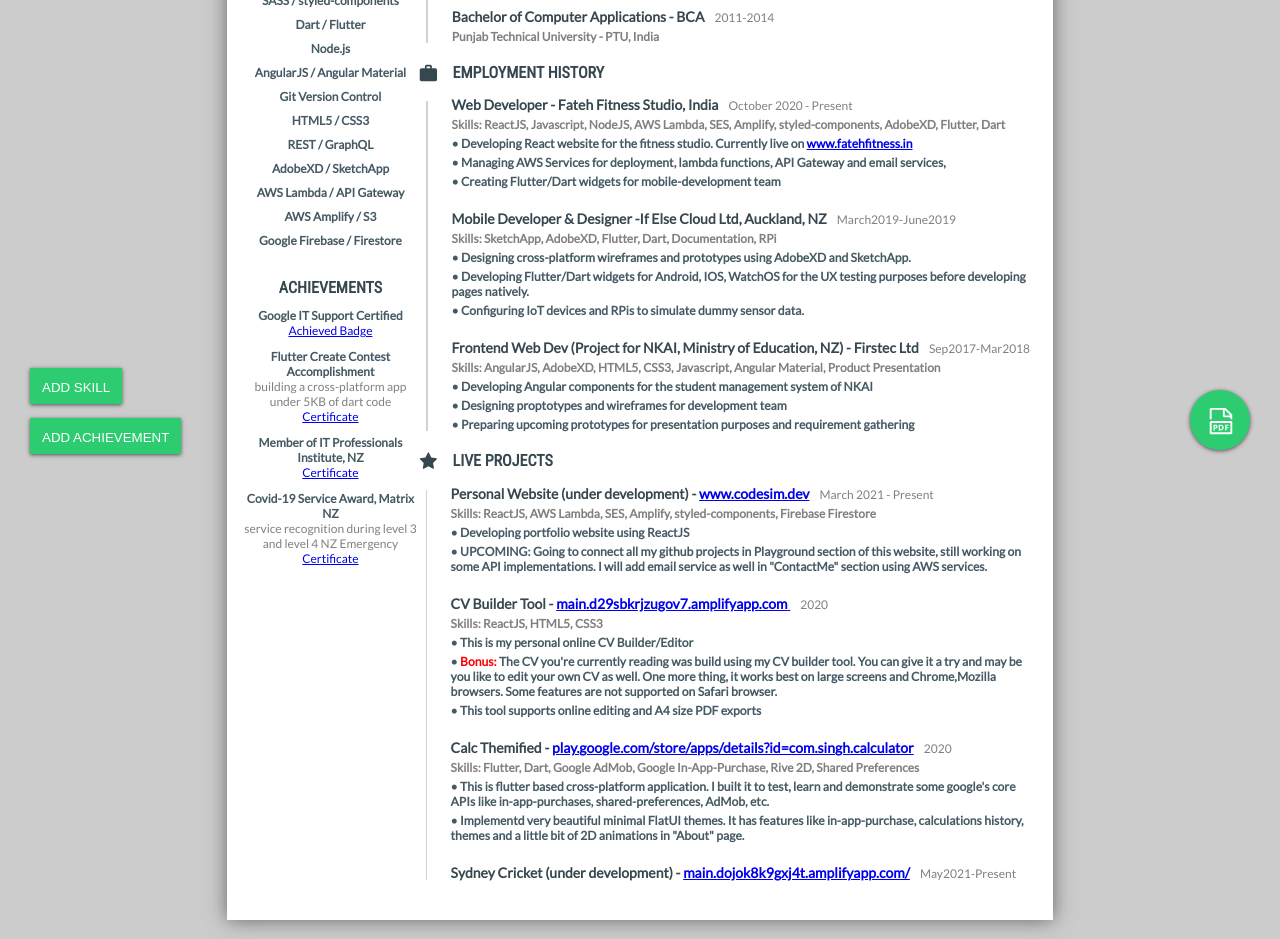
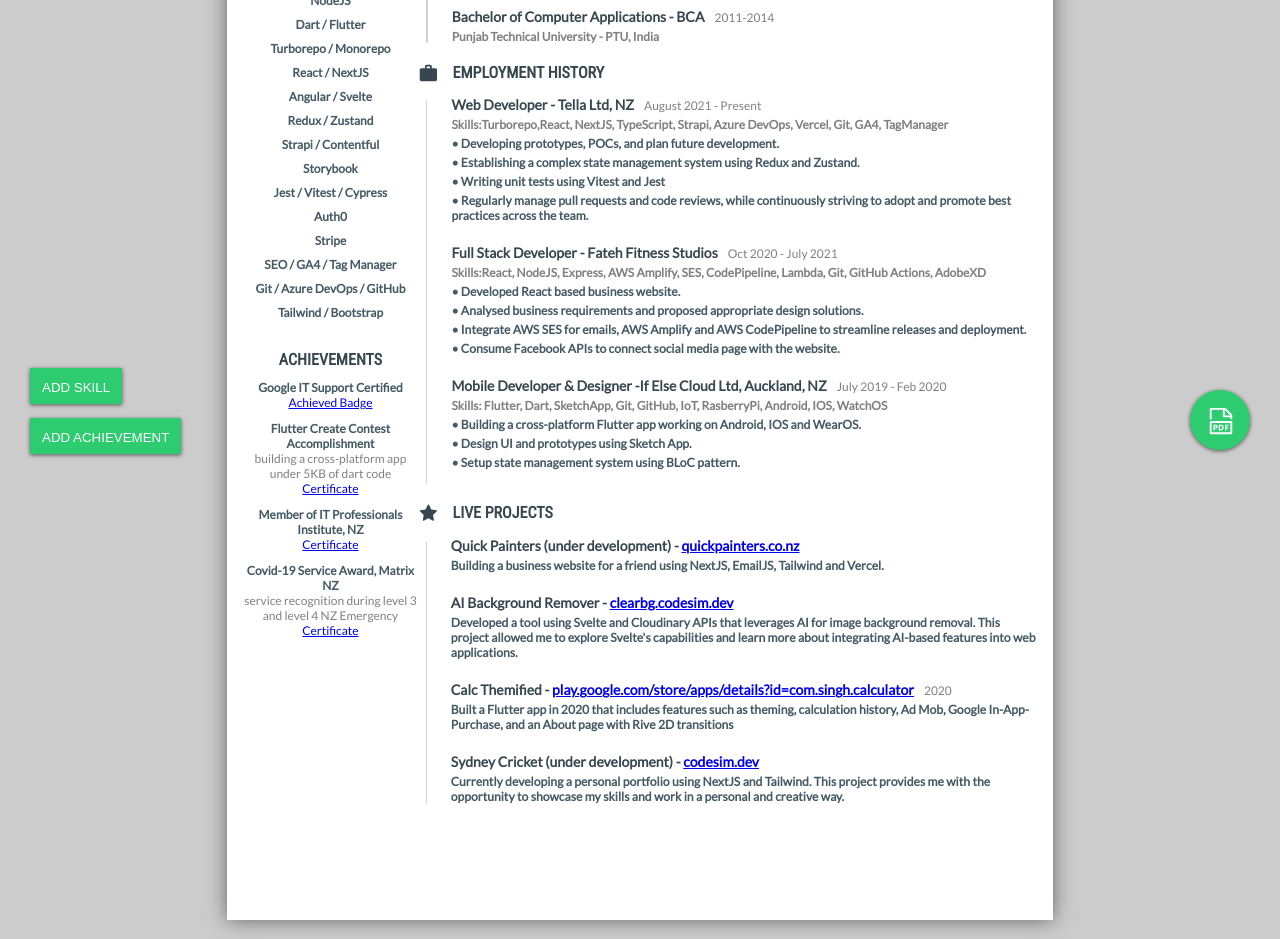
Before and after one commit to SimranDev/cv-builder, a React (Create React App) app: page / in a window 1280 px wide. Shown: the part 320-1259 px from the top of the page. Built offline with nearby package versions, Linux system fonts and the light colour scheme.

Commit message:
updated history component

```diff
--- a/package.json
+++ b/package.json
@@ -19,8 +19,8 @@
     "web-vitals": "^1.1.1"
   },
   "scripts": {
-    "start": "react-scripts start",
-    "build": "react-scripts build",
+    "start": "react-scripts --openssl-legacy-provider start",
+    "build": "react-scripts --openssl-legacy-provider build",
     "test": "react-scripts test",
     "eject": "react-scripts eject"
   },
--- a/src/Page.js
+++ b/src/Page.js
@@ -53,7 +53,7 @@
             <ContactItem>
               <MdLocalPhone />
               <h5 contentEditable="true" suppressContentEditableWarning={true}>
-                0226497917
+                022XXXXXXXX
               </h5>
             </ContactItem>
             <ContactItem>
@@ -90,19 +90,19 @@
                   contentEditable="true"
                   suppressContentEditableWarning={true}
                 >
-                  JavaScript
+                  HTML/CSS
                 </Skill>
                 <Skill
                   contentEditable="true"
                   suppressContentEditableWarning={true}
                 >
-                  React / Redux
+                  JavaScript / TypeScript
                 </Skill>
                 <Skill
                   contentEditable="true"
                   suppressContentEditableWarning={true}
                 >
-                  SASS / styled-components
+                  NodeJS
                 </Skill>
                 <Skill
                   contentEditable="true"
@@ -114,55 +114,73 @@
                   contentEditable="true"
                   suppressContentEditableWarning={true}
                 >
-                  Node.js
+                  Turborepo / Monorepo
                 </Skill>
                 <Skill
                   contentEditable="true"
                   suppressContentEditableWarning={true}
                 >
-                  AngularJS / Angular Material
+                  React / NextJS
                 </Skill>
                 <Skill
                   contentEditable="true"
                   suppressContentEditableWarning={true}
                 >
-                  Git Version Control
+                  Angular / Svelte
                 </Skill>
                 <Skill
                   contentEditable="true"
                   suppressContentEditableWarning={true}
                 >
-                  HTML5 / CSS3
+                  Redux / Zustand
                 </Skill>
                 <Skill
                   contentEditable="true"
                   suppressContentEditableWarning={true}
                 >
-                  REST / GraphQL
+                  Strapi / Contentful
                 </Skill>
                 <Skill
                   contentEditable="true"
                   suppressContentEditableWarning={true}
                 >
-                  AdobeXD / SketchApp
+                  Storybook
                 </Skill>
                 <Skill
                   contentEditable="true"
                   suppressContentEditableWarning={true}
                 >
-                  AWS Lambda / API Gateway
+                  Jest / Vitest / Cypress
                 </Skill>
                 <Skill
                   contentEditable="true"
                   suppressContentEditableWarning={true}
                 >
-                  AWS Amplify / S3
+                  Auth0
                 </Skill>
                 <Skill
                   contentEditable="true"
                   suppressContentEditableWarning={true}
                 >
-                  Google Firebase / Firestore
+                  Stripe
+                </Skill>
+                <Skill
+                  contentEditable="true"
+                  suppressContentEditableWarning={true}
+                >
+                  SEO / GA4 / Tag Manager
+                </Skill>
+                <Skill
+                  contentEditable="true"
+                  suppressContentEditableWarning={true}
+                >
+                  Git / Azure DevOps / GitHub
+                </Skill>
+                <Skill
+                  contentEditable="true"
+                  suppressContentEditableWarning={true}
+                >
+                  Tailwind / Bootstrap
                 </Skill>
                 {this.state.users}
 
@@ -270,7 +288,7 @@
                       suppressContentEditableWarning={true}
                     >
                       Specialization in Software Development - Level 7
-                      <span>2015-2016</span>
+                      <span>2016-2017</span>
                     </TitleRightDiv>
                     <ContentRightDiv
                       contentEditable="true"
@@ -308,45 +326,92 @@
                 </HeadSection>
 
                 <BodySection>
-                  <Divider></Divider>
+                  <Divider />
                   <Details>
                     <TitleRightDiv
                       contentEditable="true"
                       suppressContentEditableWarning={true}
                     >
-                      Web Developer - Fateh Fitness Studio, India
-                      <span>October 2020 - Present</span>
+                      Web Developer - Tella Ltd, NZ
+                      <span>August 2021 - Present</span>
                     </TitleRightDiv>
                     <ContentRightDiv
                       contentEditable="true"
                       suppressContentEditableWarning={true}
                     >
-                      Skills: ReactJS, Javascript, NodeJS, AWS Lambda, SES,
-                      Amplify, styled-components, AdobeXD, Flutter, Dart
+                      Skills:Turborepo,React, NextJS, TypeScript, Strapi, Azure
+                      DevOps, Vercel, Git, GA4, TagManager
                     </ContentRightDiv>
                     <JobTasks
                       contentEditable="true"
                       suppressContentEditableWarning={true}
                     >
-                      • Developing React website for the fitness studio.
-                      Currently live on{" "}
-                      <a href="https://www.fatehfitness.in/" rel="noreferrer">
-                        www.fatehfitness.in
-                      </a>
+                      • Developing prototypes, POCs, and plan future
+                      development.
                     </JobTasks>
                     <JobTasks
                       contentEditable="true"
                       suppressContentEditableWarning={true}
                     >
-                      • Managing AWS Services for deployment, lambda functions,
-                      API Gateway and email services,
+                      • Establishing a complex state management system using
+                      Redux and Zustand.
                     </JobTasks>
                     <JobTasks
                       contentEditable="true"
                       suppressContentEditableWarning={true}
                     >
-                      • Creating Flutter/Dart widgets for mobile-development
-                      team
+                      • Writing unit tests using Vitest and Jest
+                    </JobTasks>
+                    <JobTasks
+                      contentEditable="true"
+                      suppressContentEditableWarning={true}
+                    >
+                      • Regularly manage pull requests and code reviews, while
+                      continuously striving to adopt and promote best practices
+                      across the team.
+                    </JobTasks>
+
+                    <HeightSpacer />
+                    <TitleRightDiv
+                      contentEditable="true"
+                      suppressContentEditableWarning={true}
+                    >
+                      Full Stack Developer - Fateh Fitness Studios
+                      <span>Oct 2020 - July 2021</span>
+                    </TitleRightDiv>
+                    <ContentRightDiv
+                      contentEditable="true"
+                      suppressContentEditableWarning={true}
+                    >
+                      Skills:React, NodeJS, Express, AWS Amplify, SES,
+                      CodePipeline, Lambda, Git, GitHub Actions, AdobeXD
+                    </ContentRightDiv>
+                    <JobTasks
+                      contentEditable="true"
+                      suppressContentEditableWarning={true}
+                    >
+                      • Developed React based business website.
+                    </JobTasks>
+                    <JobTasks
+                      contentEditable="true"
+                      suppressContentEditableWarning={true}
+                    >
+                      • Analysed business requirements and proposed appropriate
+                      design solutions.
+                    </JobTasks>
+                    <JobTasks
+                      contentEditable="true"
+                      suppressContentEditableWarning={true}
+                    >
+                      • Integrate AWS SES for emails, AWS Amplify and AWS
+                      CodePipeline to streamline releases and deployment.
+                    </JobTasks>
+                    <JobTasks
+                      contentEditable="true"
+                      suppressContentEditableWarning={true}
+                    >
+                      • Consume Facebook APIs to connect social media page with
+                      the website.
                     </JobTasks>
 
                     <HeightSpacer />
@@ -357,75 +422,35 @@
                     >
                       Mobile Developer & Designer -If Else Cloud Ltd, Auckland,
                       NZ
-                      <span>March2019-June2019</span>
+                      <span>July 2019 - Feb 2020</span>
                     </TitleRightDiv>
                     <ContentRightDiv
                       contentEditable="true"
                       suppressContentEditableWarning={true}
                     >
-                      Skills: SketchApp, AdobeXD, Flutter, Dart, Documentation,
-                      RPi
+                      Skills: Flutter, Dart, SketchApp, Git, GitHub, IoT,
+                      RasberryPi, Android, IOS, WatchOS
                     </ContentRightDiv>
                     <JobTasks
                       contentEditable="true"
                       suppressContentEditableWarning={true}
                     >
-                      • Designing cross-platform wireframes and prototypes using
-                      AdobeXD and SketchApp.
+                      • Building a cross-platform Flutter app working on
+                      Android, IOS and WearOS.
                     </JobTasks>
                     <JobTasks
                       contentEditable="true"
                       suppressContentEditableWarning={true}
                     >
-                      • Developing Flutter/Dart widgets for Android, IOS,
-                      WatchOS for the UX testing purposes before developing
-                      pages natively.
+                      • Design UI and prototypes using Sketch App.
                     </JobTasks>
                     <JobTasks
                       contentEditable="true"
                       suppressContentEditableWarning={true}
                     >
-                      • Configuring IoT devices and RPis to simulate dummy
-                      sensor data.
+                      • Setup state management system using BLoC pattern.
                     </JobTasks>
                     <HeightSpacer />
-
-                    <TitleRightDiv
-                      contentEditable="true"
-                      suppressContentEditableWarning={true}
-                    >
-                      Frontend Web Dev (Project for NKAI, Ministry of Education,
-                      NZ) - Firstec Ltd
-                      <span>Sep2017-Mar2018</span>
-                    </TitleRightDiv>
-                    <ContentRightDiv
-                      contentEditable="true"
-                      suppressContentEditableWarning={true}
-                    >
-                      Skills: AngularJS, AdobeXD, HTML5, CSS3, Javascript,
-                      Angular Material, Product Presentation
-                    </ContentRightDiv>
-                    <JobTasks
-                      contentEditable="true"
-                      suppressContentEditableWarning={true}
-                    >
-                      • Developing Angular components for the student management
-                      system of NKAI
-                    </JobTasks>
-                    <JobTasks
-                      contentEditable="true"
-                      suppressContentEditableWarning={true}
-                    >
-                      • Designing proptotypes and wireframes for development
-                      team
-                    </JobTasks>
-                    <JobTasks
-                      contentEditable="true"
-                      suppressContentEditableWarning={true}
-                    >
-                      • Preparing upcoming prototypes for presentation purposes
-                      and requirement gathering
-                    </JobTasks>
                   </Details>
                 </BodySection>
               </RightParent>
@@ -452,37 +477,21 @@
                       contentEditable="true"
                       suppressContentEditableWarning={true}
                     >
-                      Personal Website (under development) -{" "}
+                      Quick Painters (under development) -{" "}
                       <a
-                        href="https:\\www.codesim.dev"
+                        href="https://www.quickpainters.co.nz/"
                         target="_blank"
                         rel="noreferrer"
                       >
-                        www.codesim.dev
+                        quickpainters.co.nz
                       </a>
-                      <span>March 2021 - Present</span>
                     </TitleRightDiv>
-                    <ContentRightDiv
-                      contentEditable="true"
-                      suppressContentEditableWarning={true}
-                    >
-                      Skills: ReactJS, AWS Lambda, SES, Amplify,
-                      styled-components, Firebase Firestore
-                    </ContentRightDiv>
                     <JobTasks
                       contentEditable="true"
                       suppressContentEditableWarning={true}
                     >
-                      • Developing portfolio website using ReactJS
-                    </JobTasks>
-                    <JobTasks
-                      contentEditable="true"
-                      suppressContentEditableWarning={true}
-                    >
-                      • UPCOMING: Going to connect all my github projects in
-                      Playground section of this website, still working on some
-                      API implementations. I will add email service as well in
-                      "ContactMe" section using AWS services.
+                      Building a business website for a friend using NextJS,
+                      EmailJS, Tailwind and Vercel.
                     </JobTasks>
                     <HeightSpacer />
 
@@ -490,46 +499,25 @@
                       contentEditable="true"
                       suppressContentEditableWarning={true}
                     >
-                      CV Builder Tool -{" "}
+                      AI Background Remover -{" "}
                       <a
-                        href="https://main.d29sbkrjzugov7.amplifyapp.com/"
+                        href="https://clearbg.codesim.dev/"
                         target="_blank"
                         rel="noreferrer"
                       >
-                        main.d29sbkrjzugov7.amplifyapp.com{" "}
+                        clearbg.codesim.dev
                       </a>
-                      <span>2020</span>
                     </TitleRightDiv>
-                    <ContentRightDiv
-                      contentEditable="true"
-                      suppressContentEditableWarning={true}
-                    >
-                      Skills: ReactJS, HTML5, CSS3
-                    </ContentRightDiv>
                     <JobTasks
                       contentEditable="true"
                       suppressContentEditableWarning={true}
                     >
-                      • This is my personal online CV Builder/Editor
+                      Developed a tool using Svelte and Cloudinary APIs that
+                      leverages AI for image background removal. This project
+                      allowed me to explore Svelte's capabilities and learn more
+                      about integrating AI-based features into web applications.
                     </JobTasks>
-                    <JobTasks
-                      contentEditable="true"
-                      suppressContentEditableWarning={true}
-                    >
-                      • <span style={{ color: "red" }}>Bonus:</span> The CV
-                      you're currently reading was build using my CV builder
-                      tool. You can give it a try and may be you like to edit
-                      your own CV as well. One more thing, it works best on
-                      large screens and Chrome,Mozilla browsers. Some features
-                      are not supported on Safari browser.
-                    </JobTasks>
-                    <JobTasks
-                      contentEditable="true"
-                      suppressContentEditableWarning={true}
-                    >
-                      • This tool supports online editing and A4 size PDF
-                      exports
-                    </JobTasks>
+
                     <HeightSpacer />
 
                     <TitleRightDiv
@@ -546,29 +534,14 @@
                       </a>
                       <span>2020</span>
                     </TitleRightDiv>
-                    <ContentRightDiv
-                      contentEditable="true"
-                      suppressContentEditableWarning={true}
-                    >
-                      Skills: Flutter, Dart, Google AdMob, Google
-                      In-App-Purchase, Rive 2D, Shared Preferences
-                    </ContentRightDiv>
                     <JobTasks
                       contentEditable="true"
                       suppressContentEditableWarning={true}
                     >
-                      • This is flutter based cross-platform application. I
-                      built it to test, learn and demonstrate some google's core
-                      APIs like in-app-purchases, shared-preferences, AdMob,
-                      etc.
-                    </JobTasks>
-                    <JobTasks
-                      contentEditable="true"
-                      suppressContentEditableWarning={true}
-                    >
-                      • Implementd very beautiful minimal FlatUI themes. It has
-                      features like in-app-purchase, calculations history,
-                      themes and a little bit of 2D animations in "About" page.
+                      Built a Flutter app in 2020 that includes features such as
+                      theming, calculation history, Ad Mob, Google
+                      In-App-Purchase, and an About page with Rive 2D
+                      transitions
                     </JobTasks>
 
                     <HeightSpacer />
@@ -579,14 +552,22 @@
                     >
                       Sydney Cricket (under development) -{" "}
                       <a
-                        href="https://main.dojok8k9gxj4t.amplifyapp.com/"
+                        href="https://codesim.dev"
                         target="_blank"
                         rel="noreferrer"
                       >
-                        main.dojok8k9gxj4t.amplifyapp.com/
+                        codesim.dev
                       </a>
-                      <span>May2021-Present</span>
                     </TitleRightDiv>
+                    <JobTasks
+                      contentEditable="true"
+                      suppressContentEditableWarning={true}
+                    >
+                      Currently developing a personal portfolio using NextJS and
+                      Tailwind. This project provides me with the opportunity to
+                      showcase my skills and work in a personal and creative
+                      way.
+                    </JobTasks>
                   </Details>
                 </BodySection>
               </RightParent>
```
Also changed, not shown: 1 other file (tests, documents, lock files or other folders).
